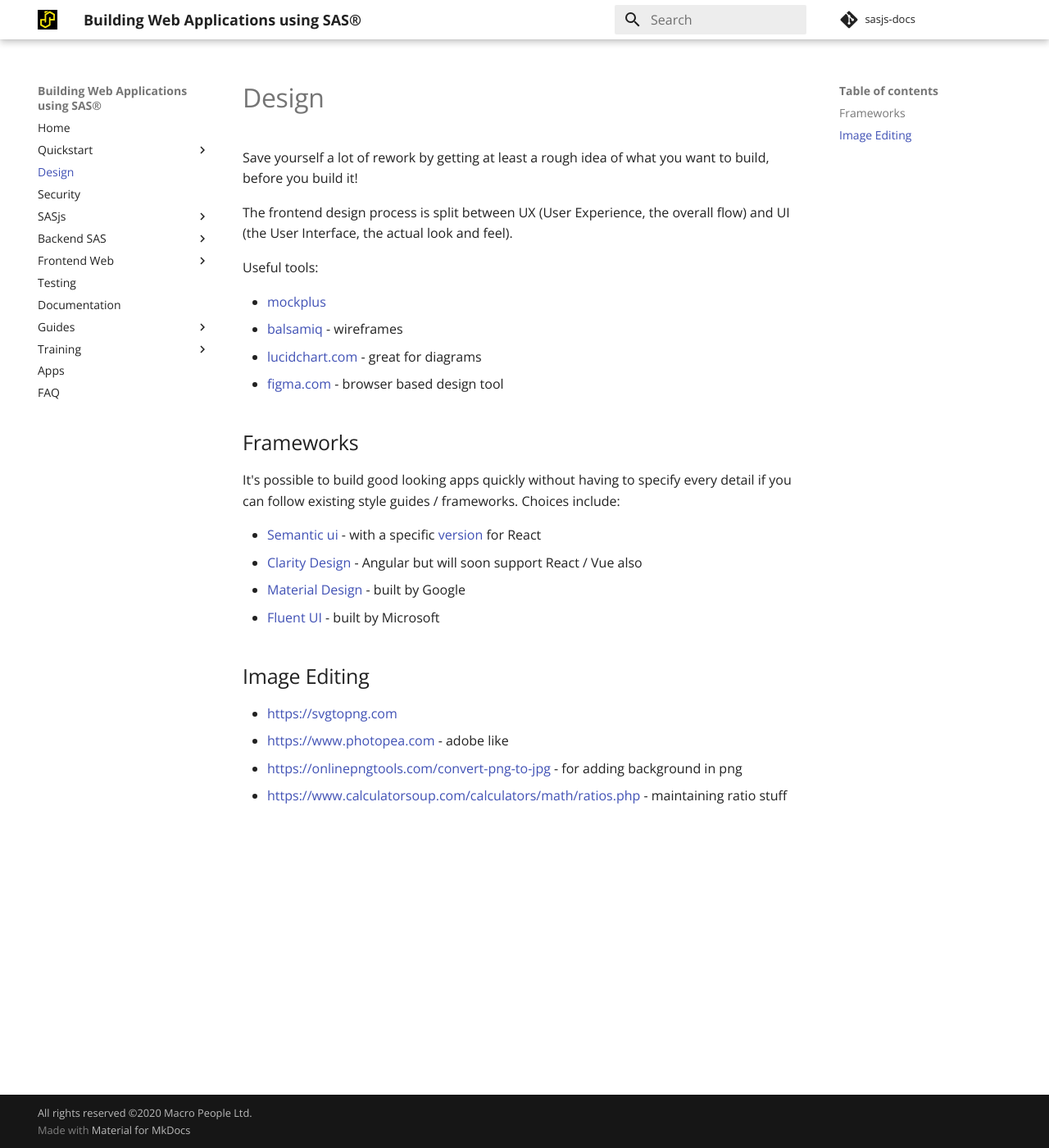
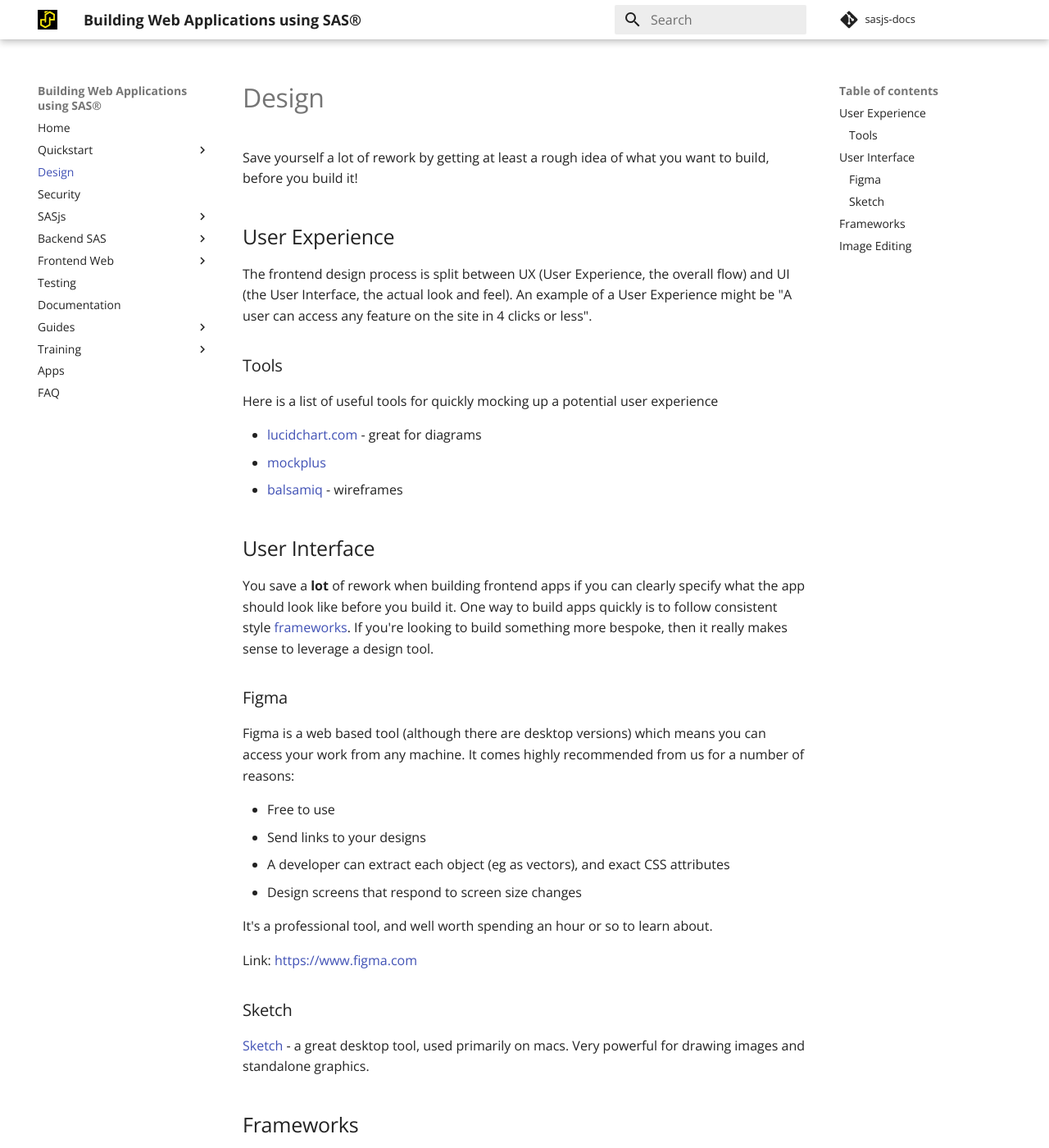
Before and after one commit to sasjs/sasjs.io, an MkDocs documentation site: the page built from docs/design.md, in a window 1280 px wide and 1400 px high. Shown: the whole window at 82% size. Built offline with MkDocs 1.6.1 and Material for MkDocs 9.7.7, drawn with Linux system fonts in a browser that asks for light colours; comment, search, counter and statistics services are not loaded.

Commit message:
Update design.md

```diff
--- a/docs/design.md
+++ b/docs/design.md
@@ -3,15 +3,34 @@
 
 Save yourself a lot of rework by getting at least a rough idea of what you want to build, before you build it!
 
+## User Experience
+The frontend design process is split between UX (User Experience, the overall flow) and UI (the User Interface, the actual look and feel).  An example of a User Experience might be "A user can access any feature on the site in 4 clicks or less".
 
-The frontend design process is split between UX (User Experience, the overall flow) and UI (the User Interface, the actual look and feel).
+### Tools
+Here is a list of useful tools for quickly mocking up a potential user experience
 
-Useful tools:
-
+* [lucidchart.com](https://lucidchart.com) - great for diagrams
 * [mockplus](https://www.mockplus.com/)
 * [balsamiq](https://balsamiq.com/) - wireframes
-* [lucidchart.com](https://lucidchart.com) - great for diagrams
-* [figma.com](https://www.figma.com) - browser based design tool
+
+## User Interface
+You save a **lot** of rework when building frontend apps if you can clearly specify what the app should look like before you build it.  One way to build apps quickly is to follow consistent style [frameworks](##frameworks).  If you're looking to build something more bespoke, then it really makes sense to leverage a design tool.
+
+### Figma
+Figma is a web based tool (although there are desktop versions) which means you can access your work from any machine.  It comes highly recommended from us for a number of reasons:
+
+* Free to use
+* Send links to your designs
+* A developer can extract each object (eg as vectors), and exact CSS attributes
+* Design screens that respond to screen size changes
+
+It's a professional tool, and well worth spending an hour or so to learn about.
+
+Link:  [https://www.figma.com](https://www.figma.com)
+
+### Sketch
+[Sketch](https://www.sketch.com/) - a great desktop tool, used primarily on macs.  Very powerful for drawing images and standalone graphics.
+
 
 ## Frameworks
 It's possible to build good looking apps quickly without having to specify every detail if you can follow existing style guides / frameworks.  Choices include:
```
